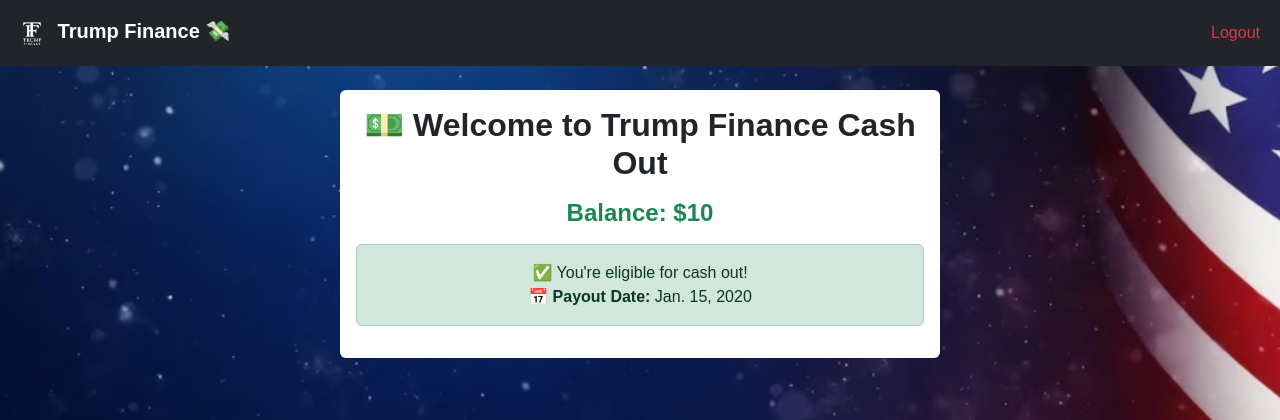
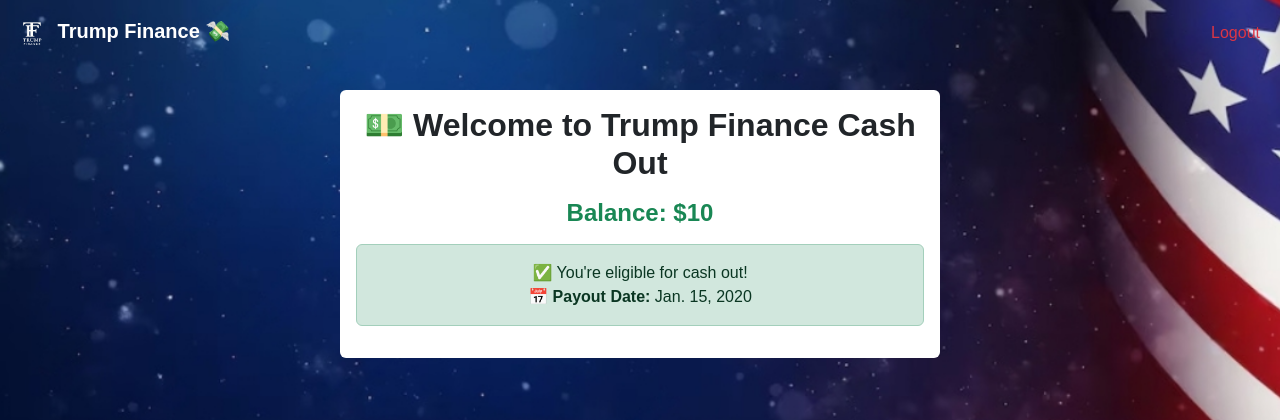
Before and after one commit to FilipTrajanovik/cust-aff-login, a Django app: template custLogin/templates/customer_dashboard.html in a window 1280 px wide. Shown: the top 420 px of the page. Run offline with Django 5.2, Linux system fonts and the light colour scheme; the template is opened without the code that fills it: values that come from a table or form of the project are taken from there, others are empty; tables that the repository leaves empty hold one stand-in row (values such as "Sample post").

Commit message:
small change

```diff
--- a/custLogin/templates/customer_dashboard.html
+++ b/custLogin/templates/customer_dashboard.html
@@ -28,7 +28,7 @@
 <body >
 
 <!-- Navigation Bar -->
-<nav class="navbar navbar-expand-lg navbar-dark bg-dark mb-4">
+<nav class="navbar navbar-expand-lg navbar-dark bg-transparent mb-4">
   <div class="container-fluid">
     <a class="navbar-brand fw-bold" href="#">
           <img src="{% static 'images/beloLogo-removebg-preview.png' %}" alt="Logo" height="40" style="transition: transform 0.3s;">
```
